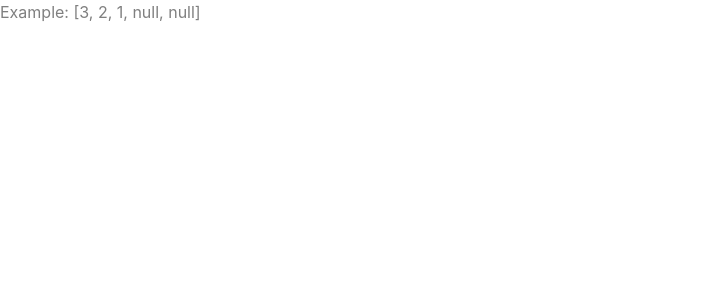
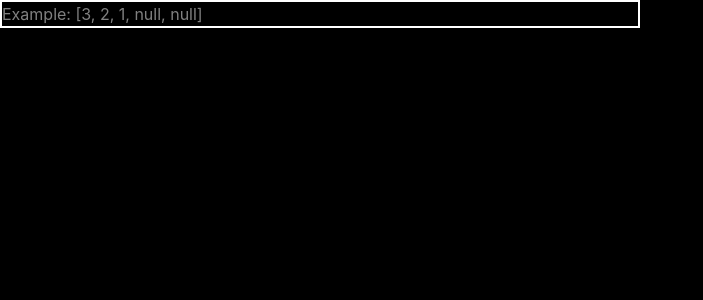
Before and after one commit to AngeloHCF/TreeVisualizer, a React (Vite) app: page / in a window 1280 px wide. Shown: the top 300 px of the page, without its empty margins (0-703 px from the left). Built offline with nearby package versions, Linux system fonts and the light colour scheme.

Commit message:
dark mode

```diff
--- a/src/App.tsx
+++ b/src/App.tsx
@@ -2,7 +2,7 @@ import Input from "./Input"
 
 function App() {
   return (
-    <div>
+    <div className="bg-black h-screen text-white">
       <Input />
     </div>
   )
--- a/src/Input.tsx
+++ b/src/Input.tsx
@@ -29,6 +29,7 @@ const Input = () => {
           value={input}
           onChange={(e) => setInput(e.target.value)}
           placeholder="Example: [3, 2, 1, null, null]"
+          className='w-1/2 border-2'
         />
       </section>
 
```
